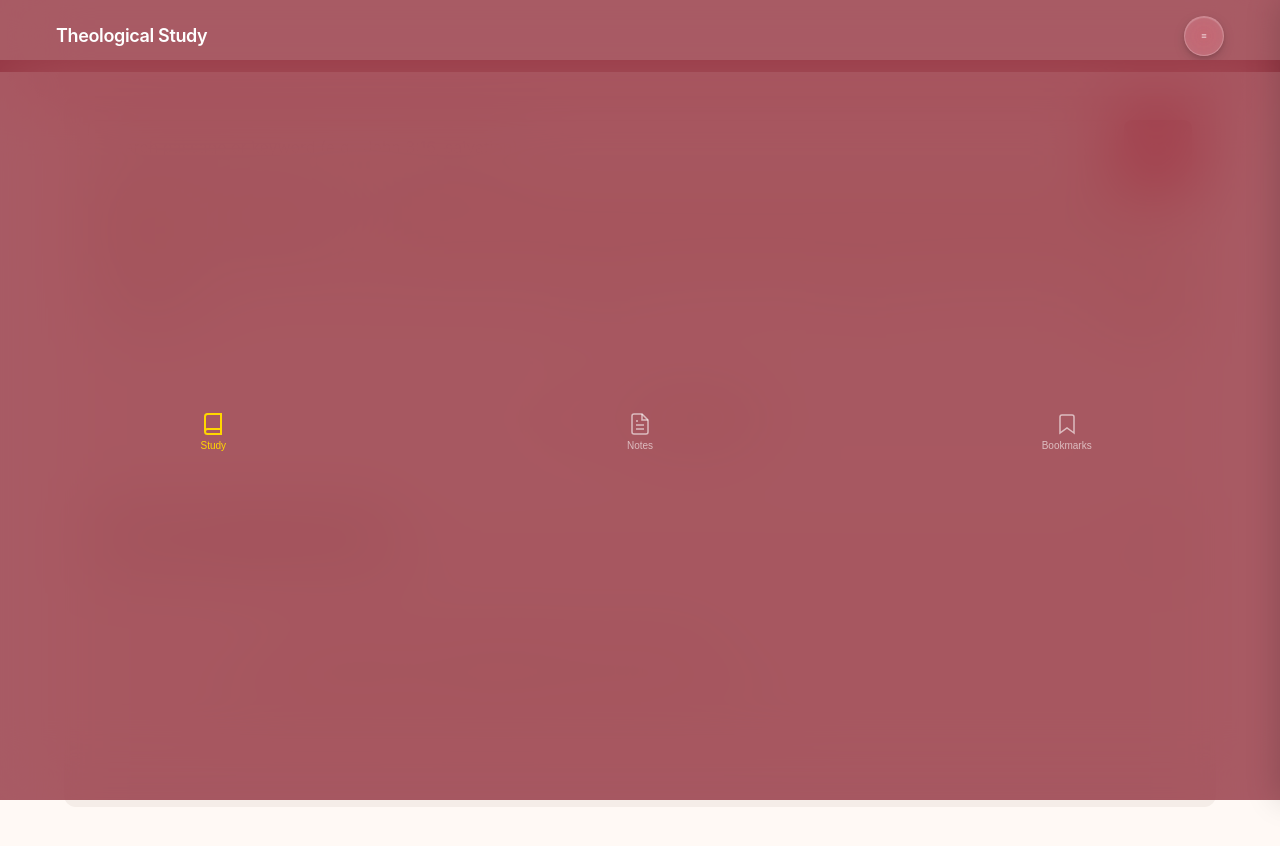
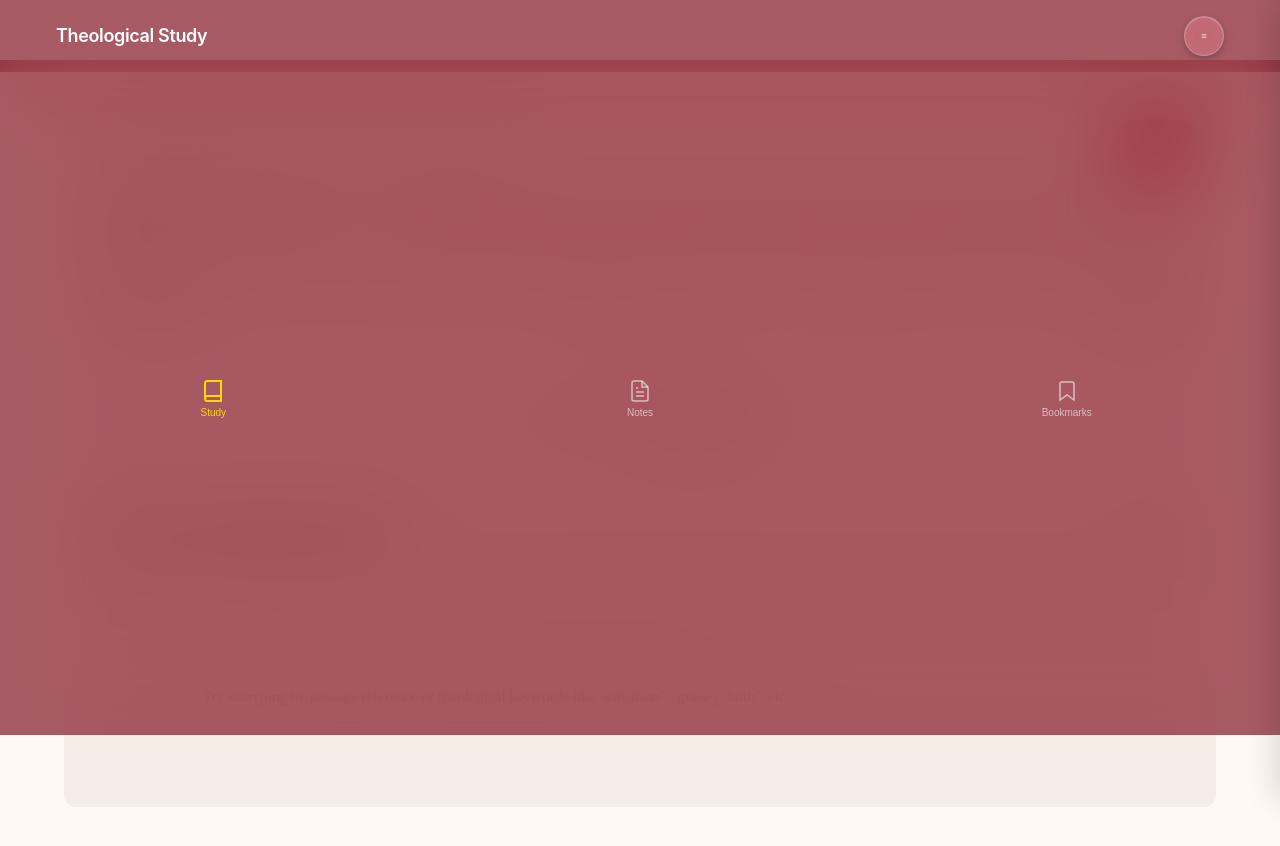
Before and after one commit to yfr4mjzfzh-boop/bible-study-app-or-theological-research-tool, a website: page index.html in a window 1280 px wide. Drawn offline with Linux system fonts and the light colour scheme.

Commit message:
Update styles.css

```diff
--- a/styles.css
+++ b/styles.css
@@ -255,7 +255,7 @@ body.dark-mode .main-header {
     backdrop-filter: blur(40px) saturate(180%);
     border-top: 0;
     position: fixed;
-    bottom: 0;
+    bottom: 65px;
     left: 0;
     right: 0;
     z-index: 100;
```
